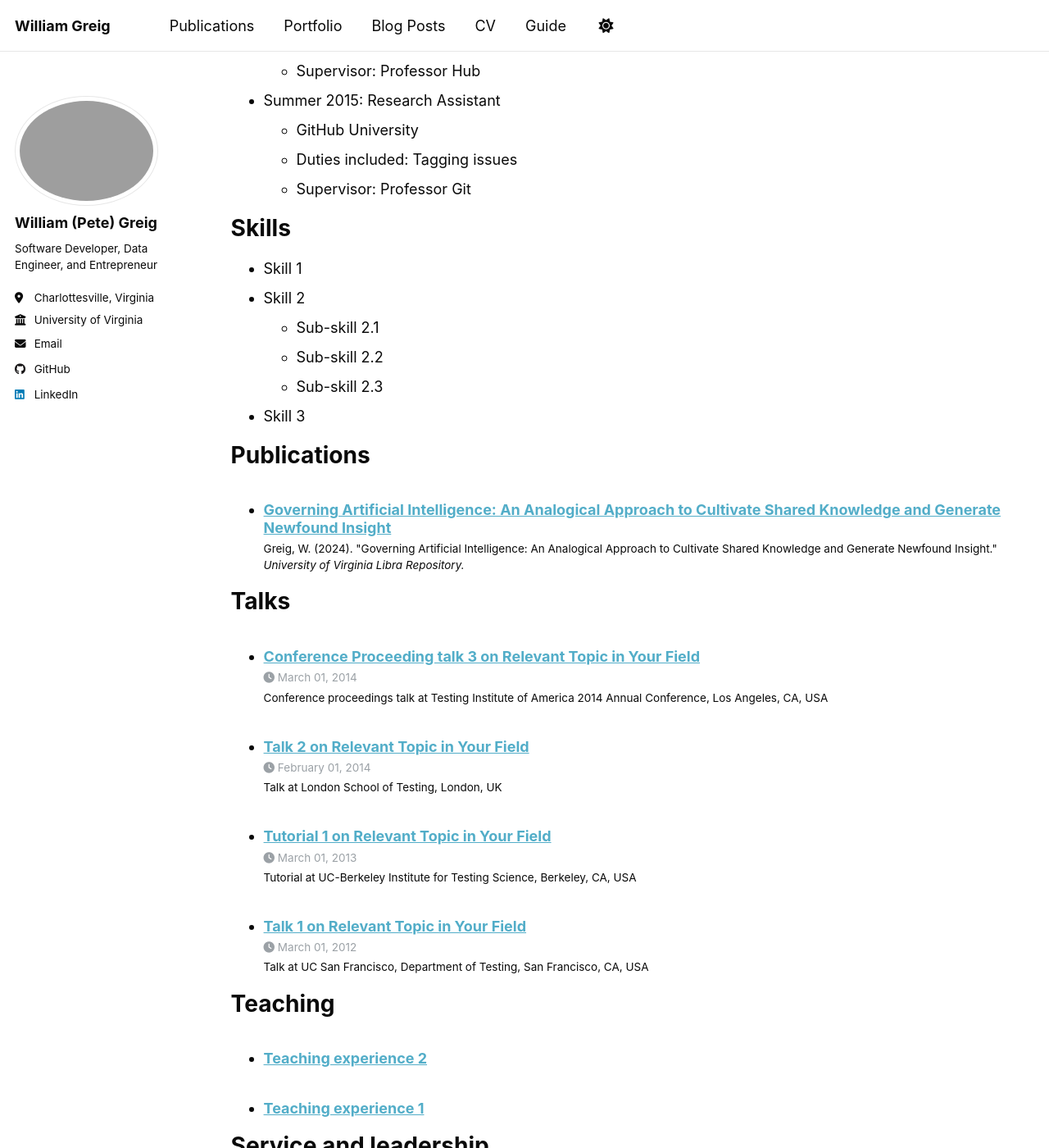
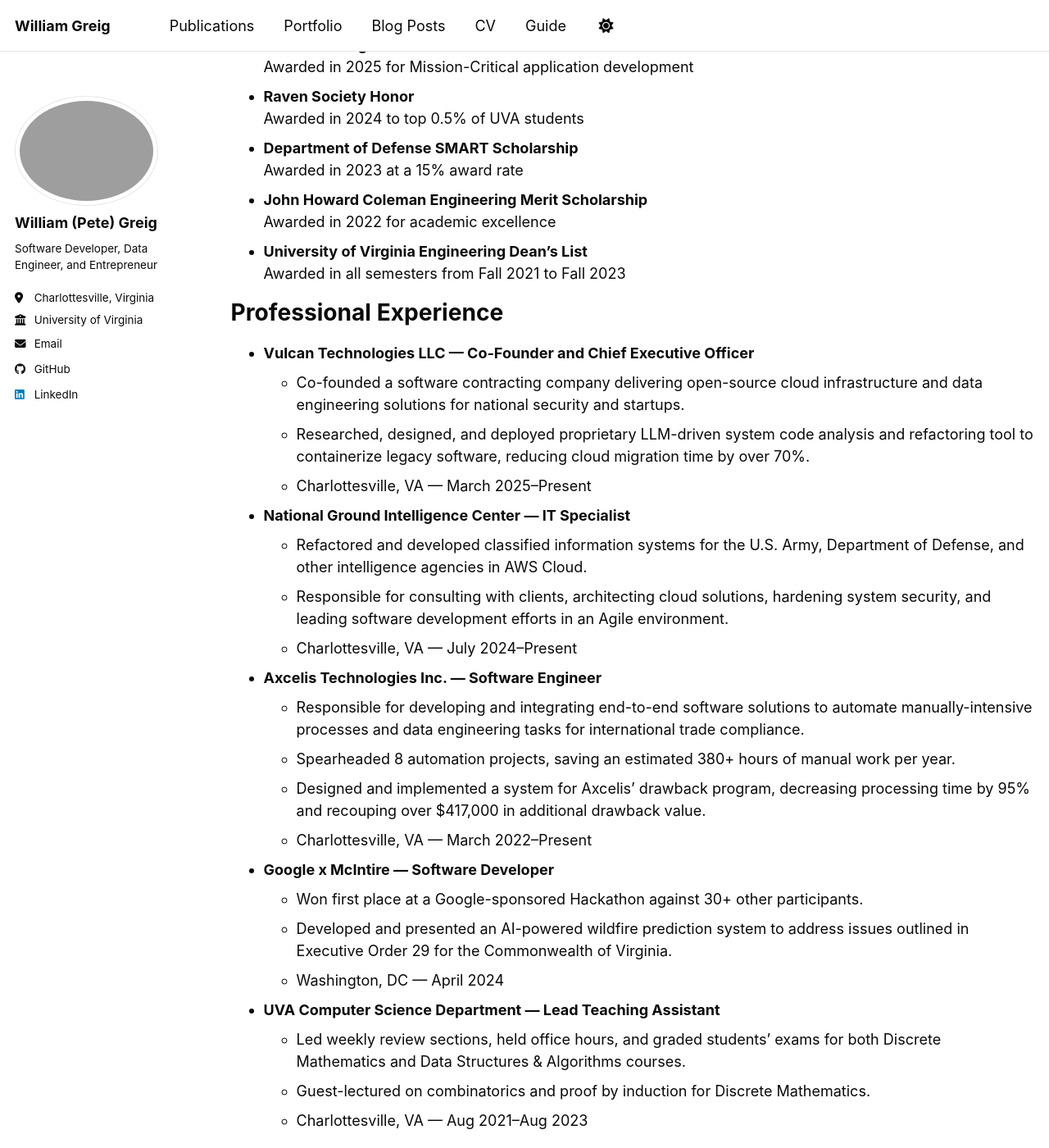
Before and after one commit to WilliamGreig/williamgreig.github.io, a Jekyll site: the page built from _pages/cv.md, in a window 1280 px wide and 1400 px high, scrolled down 469 px. Shown: the whole window at 82% size. Built offline with Jekyll 4.4.1, drawn with Linux system fonts in a browser that asks for light colours; some of the changed text lies outside the part shown.

Commit message:
adding cv deets

```diff
--- a/_pages/cv.md
+++ b/_pages/cv.md
@@ -11,33 +11,54 @@
 
 Education
 ======
-* Bachelor of Science in Computer Science, University of Virginia, 2024
+* **University of Virginia, School of Engineering and Applied Sciences**
+  * Bachelor of Science in Computer Science with an Engineering Business Minor
+  * 3.90 Cumulative GPA | 3.95 Major GPA on a 4.00 Scale
+  * Graduated with Highest Distinction (Summa Cum Laude)
+  * Charlottesville, VA — Aug 2020–May 2024
 
-Work experience
+Awards and Distinguishments
 ======
-* Spring 2024: Academic Pages Collaborator
-  * GitHub University
-  * Duties includes: Updates and improvements to template
-  * Supervisor: The Users
+* **Department of Defense Special Act Service Award**
+  Awarded in 2025 for Exceptional Contributions to the DoD and IC
+* **NGIC IT Recognition Award**
+  Awarded in 2025 for Mission-Critical application development
+* **Raven Society Honor**
+  Awarded in 2024 to top 0.5% of UVA students
+* **Department of Defense SMART Scholarship**
+  Awarded in 2023 at a 15% award rate
+* **John Howard Coleman Engineering Merit Scholarship**
+  Awarded in 2022 for academic excellence
+* **University of Virginia Engineering Dean’s List**
+  Awarded in all semesters from Fall 2021 to Fall 2023
 
-* Fall 2015: Research Assistant
-  * GitHub University
-  * Duties included: Merging pull requests
-  * Supervisor: Professor Hub
+Professional Experience
+======
+* **Vulcan Technologies LLC — Co-Founder and Chief Executive Officer**
+  * Co-founded a software contracting company delivering open-source cloud infrastructure and data engineering solutions for national security and startups.
+  * Researched, designed, and deployed proprietary LLM-driven system code analysis and refactoring tool to containerize legacy software, reducing cloud migration time by over 70%.
+  * Charlottesville, VA — March 2025–Present
 
-* Summer 2015: Research Assistant
-  * GitHub University
-  * Duties included: Tagging issues
-  * Supervisor: Professor Git
+* **National Ground Intelligence Center — IT Specialist**
+  * Refactored and developed classified information systems for the U.S. Army, Department of Defense, and other intelligence agencies in AWS Cloud.
+  * Responsible for consulting with clients, architecting cloud solutions, hardening system security, and leading software development efforts in an Agile environment.
+  * Charlottesville, VA — July 2024–Present
 
-Skills
-======
-* Skill 1
-* Skill 2
-  * Sub-skill 2.1
-  * Sub-skill 2.2
-  * Sub-skill 2.3
-* Skill 3
+* **Axcelis Technologies Inc. — Software Engineer**
+  * Responsible for developing and integrating end-to-end software solutions to automate manually-intensive processes and data engineering tasks for international trade compliance.
+  * Spearheaded 8 automation projects, saving an estimated 380+ hours of manual work per year.
+  * Designed and implemented a system for Axcelis’ drawback program, decreasing processing time by 95% and recouping over $417,000 in additional drawback value.
+  * Charlottesville, VA — March 2022–Present
+
+* **Google x McIntire — Software Developer**
+  * Won first place at a Google-sponsored Hackathon against 30+ other participants.
+  * Developed and presented an AI-powered wildfire prediction system to address issues outlined in Executive Order 29 for the Commonwealth of Virginia.
+  * Washington, DC — April 2024
+
+* **UVA Computer Science Department — Lead Teaching Assistant**
+  * Led weekly review sections, held office hours, and graded students’ exams for both Discrete Mathematics and Data Structures & Algorithms courses.
+  * Guest-lectured on combinatorics and proof by induction for Discrete Mathematics.
+  * Charlottesville, VA — Aug 2021–Aug 2023
 
 Publications
 ======
@@ -45,18 +66,6 @@
     {% include archive-single-cv.html %}
   {% endfor %}</ul>
 
-Talks
-======
-  <ul>{% for post in site.talks reversed %}
-    {% include archive-single-talk-cv.html  %}
-  {% endfor %}</ul>
-
-Teaching
-======
-  <ul>{% for post in site.teaching reversed %}
-    {% include archive-single-cv.html %}
-  {% endfor %}</ul>
 
 Service and leadership
 ======
-* Currently signed in to 43 different slack teams
```
Also changed, not shown: _pages/test.html (added, +127 -0 lines), _publications/2024-04-07-paper-title-number-1.md (+1 -1 lines).
